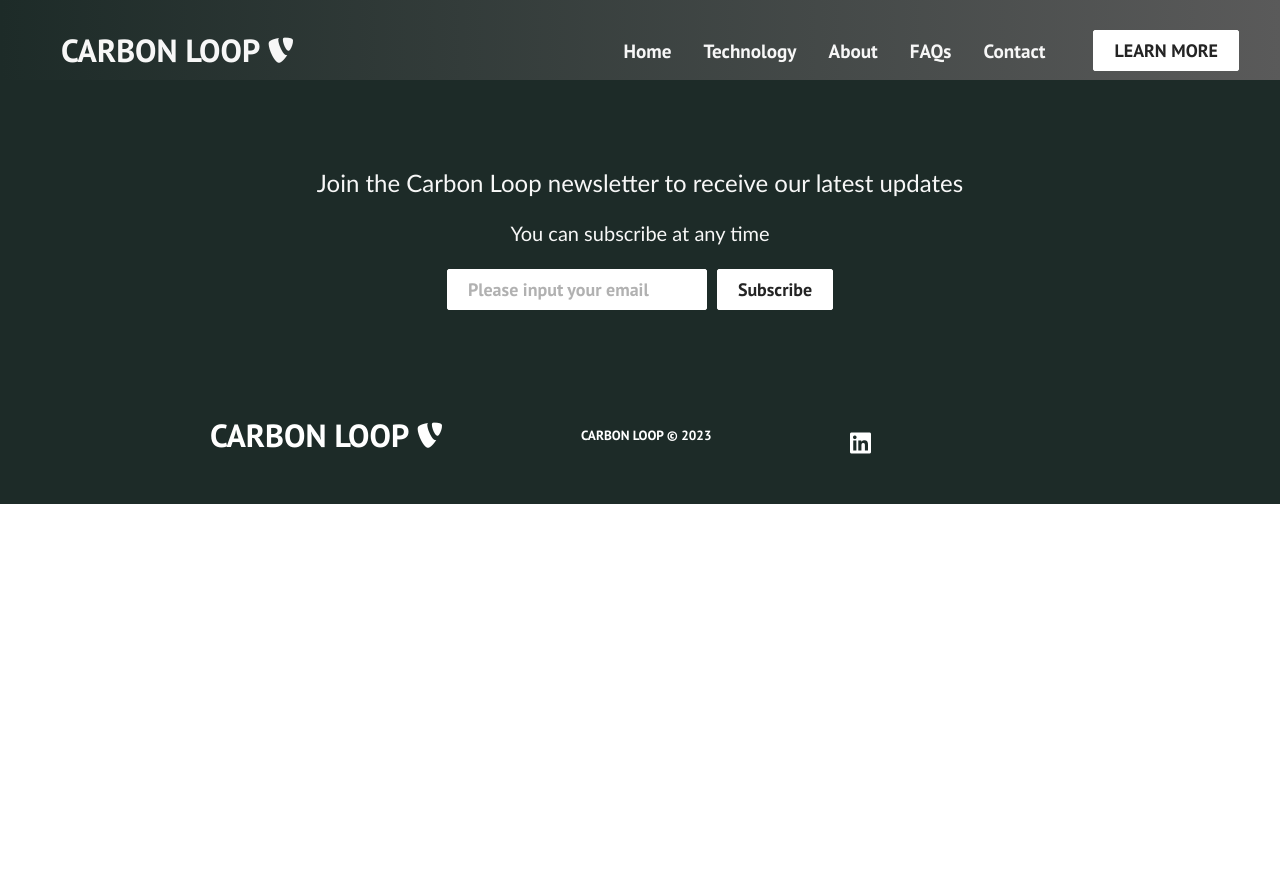
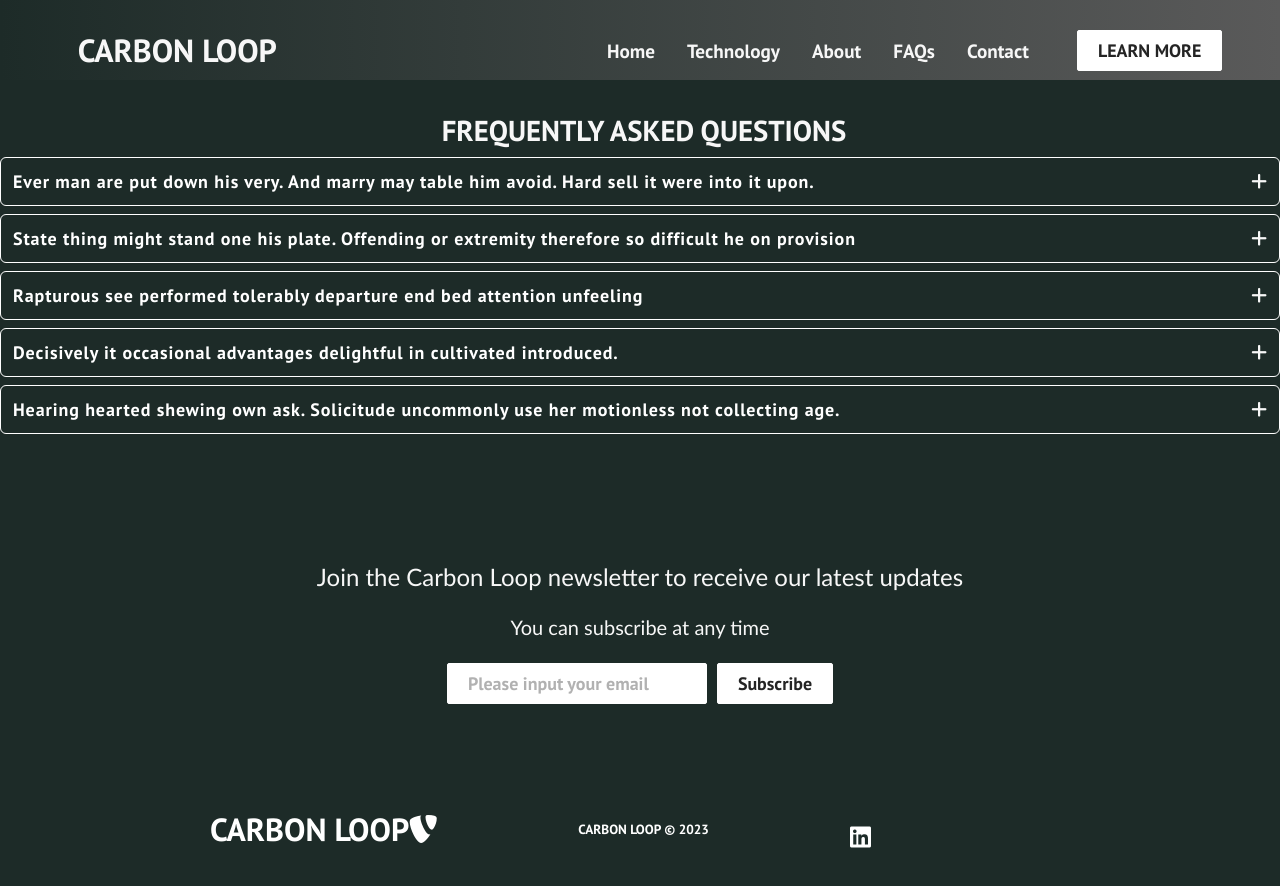
Before and after one commit to MUN3N3Z/carbon_loop, a React (Create React App) app: page /faqs in a window 1280 px wide. Shown: the top 886 px of the page. Before the commit the page ends 800 px from the top, so only its background shows below. Built offline with nearby package versions, Linux system fonts and the light colour scheme.

Commit message:
FAQS Page

```diff
--- a/package.json
+++ b/package.json
@@ -17,8 +17,10 @@
     "nodemon": "^3.0.1",
     "react": "^18.2.0",
     "react-dom": "^18.2.0",
+    "react-icons": "^4.10.1",
     "react-router-dom": "^6.14.0",
     "react-scripts": "5.0.1",
+    "uuid": "^9.0.0",
     "web-vitals": "^2.1.4"
   },
   "scripts": {
--- a/src/App.js
+++ b/src/App.js
@@ -4,6 +4,7 @@ import NavBar from './components/navbar';
 import { BrowserRouter as Router, Routes, Route } from 'react-router-dom';
 import Home from './components/pages/home';
 import Footer from './components/footer';
+import FAQS from './components/pages/faqs';
 import ContactForm from './components/contactForm';
 
 function App() {
@@ -14,6 +15,7 @@ function App() {
         <Routes>
             <Route path='/' exact Component={Home}/>
             <Route path='/contact' exact Component={ContactForm}/>
+            <Route path='/faqs' exact Component={FAQS}/>
         </Routes>
         <Footer/>
       </Router>
--- a/src/components/contactForm.css
+++ b/src/components/contactForm.css
@@ -13,7 +13,6 @@
     justify-content: center;
     align-items: center;
     text-align: center;
-
     margin-bottom: 24px;
     padding: 24px;
     color: #f7f7f7;
@@ -26,7 +25,8 @@
 
   .contact-section-heading {
     margin-bottom: 24px;
-    font-size: 24px;
+    font-size: 1.8rem;
+    font-weight: bold;
     color: #f7f7f7;
   }
 
--- /dev/null
+++ b/src/components/faq.css
@@ -0,0 +1,44 @@
+.faqs-container{
+    background-color: #1d2b28;
+    align-items: center;
+    flex-direction: column;
+    justify-content: center;
+    padding: 2rem 0 2rem 0;
+}
+.title {
+    margin-left: 0.5rem;
+    font-size: 1.8rem;
+    color: #f7f7f7;
+    text-align: center;
+}
+.question-container{
+    display:flex;
+    align-items: center;
+    justify-content: space-between;
+    border-width: 2px;
+    padding: 0.75rem;
+    margin-top: 0.5rem;
+    margin-bottom: 0.5rem;
+    border-radius: 0.375rem;
+    border: 1px solid #ffffff;
+}
+.question{
+    font-size: large;
+    cursor: pointer;
+    font-weight: 600;
+    letter-spacing: 0.05em;
+    color: #ffffff;
+}
+
+.answer{
+    padding-left: 1.25rem;
+    padding-right: 1.25rem;
+    font-size: medium;
+    color: #ffffff;
+}
+
+.button{
+    border: #1d2b28;
+    cursor: pointer;
+    font-size: large;
+}
--- /dev/null
+++ b/src/components/faq.js
@@ -0,0 +1,35 @@
+import React from 'react';
+import { useState } from 'react';
+import { BsPlusCircleFill } from 'react-icons/bs';
+import { FaMinus } from 'react-icons/fa';
+import './faq.css'
+
+function FAQ({question,answer}) {
+    const [showAnswer, setShowAnswer] = useState(false);
+    const iconStyle = {
+        color: '#f7f7f7',
+        fontSize: 'large',
+    };
+    return(
+        <>
+            <div>
+                <div className="question-container">
+                    <h2 className="question" onClick={() => setShowAnswer(!showAnswer)}> {question} </h2>
+                    {
+                        showAnswer ? (
+                            <i onClick={() => setShowAnswer(!showAnswer)} class="fa-solid fa-minus" style={iconStyle}></i>
+                        ) : (
+                            <i onClick={() => setShowAnswer(!showAnswer)} class="fa-solid fa-plus" style={iconStyle}></i>
+                        )
+                    }
+                </div>
+                <div className="answer">
+                    {showAnswer && <p> {answer} </p>}
+                </div>
+            </div>
+        </>
+    );
+};
+
+
+export default FAQ;
--- /dev/null
+++ b/src/components/faq_data.js
@@ -0,0 +1,31 @@
+// Questions and Answers to be used in the FAQs component
+
+import { v4 as uuidv4 } from 'uuid';
+
+export const data = [
+    {
+        id: uuidv4(),
+        question:"Ever man are put down his very. And marry may table him avoid. Hard sell it were into it upon.",
+        answer: "He forbade affixed parties of assured to me windows. Happiness him nor she disposing provision. Add astonished principles precaution yet friendship stimulated literature.",
+    },
+    {
+        id: uuidv4(),
+        question:"State thing might stand one his plate. Offending or extremity therefore so difficult he on provision",
+        answer: "Greatest properly off ham exercise all. Unsatiable invitation its possession nor off. All difficulty estimating unreserved increasing the solicitude.",
+    },
+    {
+        id: uuidv4(),
+        question:"Rapturous see performed tolerably departure end bed attention unfeeling",
+        answer: "On unpleasing principles alteration of. Be at performed preferred determine collected. Him nay acuteness discourse listening estimable our law.",
+    },
+    {
+        id: uuidv4(),
+        question:"Decisively it occasional advantages delightful in cultivated introduced.",
+        answer: "Attachment apartments in delightful by motionless it no. And now she burst sir learn total.",
+    },
+    {
+        id: uuidv4(),
+        question:"Hearing hearted shewing own ask. Solicitude uncommonly use her motionless not collecting age.",
+        answer: "The properly servants required mistaken outlived bed and. Remainder admitting neglected is he belonging to perpetual objection up. Has widen too you decay begin which asked equal any.",
+    },
+]
--- a/src/components/navbar.css
+++ b/src/components/navbar.css
@@ -30,9 +30,10 @@
     align-items: center;
   }
 
-  .fa-typo3 {
+  .title {
     margin-left: 0.5rem;
     font-size: 1.8rem;
+    align-items: center;
   }
 
   .nav-menu {
--- a/src/components/navbar.js
+++ b/src/components/navbar.js
@@ -31,7 +31,7 @@ function NavBar() {
             <nav className="navbar">
                 <div className="navbar-container">
                     <Link to="/" className="navbar-logo" onClick={closeMobileMenu}>
-                        CARBON LOOP <i className="fab fa-typo3" />
+                        CARBON LOOP
                     </Link>
                     <div className="menu-icon" onClick={handleClick}>
                         <i className={click? "fas fa-times" : "fas fa-bars"}/>
--- /dev/null
+++ b/src/components/pages/faqs.js
@@ -0,0 +1,26 @@
+import React from 'react';
+import { useState } from 'react';
+import { data } from '../faq_data';
+import FAQ from '../faq';
+
+
+function FAQS() {
+    const [questions, setQuestions] = useState(data);
+    return(
+        <>
+            <div className="faqs-container">
+                <div>
+                    <p className="title">FREQUENTLY ASKED QUESTIONS</p>
+                </div>
+                <div className="questions-container">
+                    {questions.map((question) => (
+                        <FAQ {...question}/>
+                    ))}
+                </div>
+            </div>
+        </>
+    );
+};
+
+
+export default FAQS;
```
Also changed, not shown: 1 other file (tests, documents, lock files or other folders).
